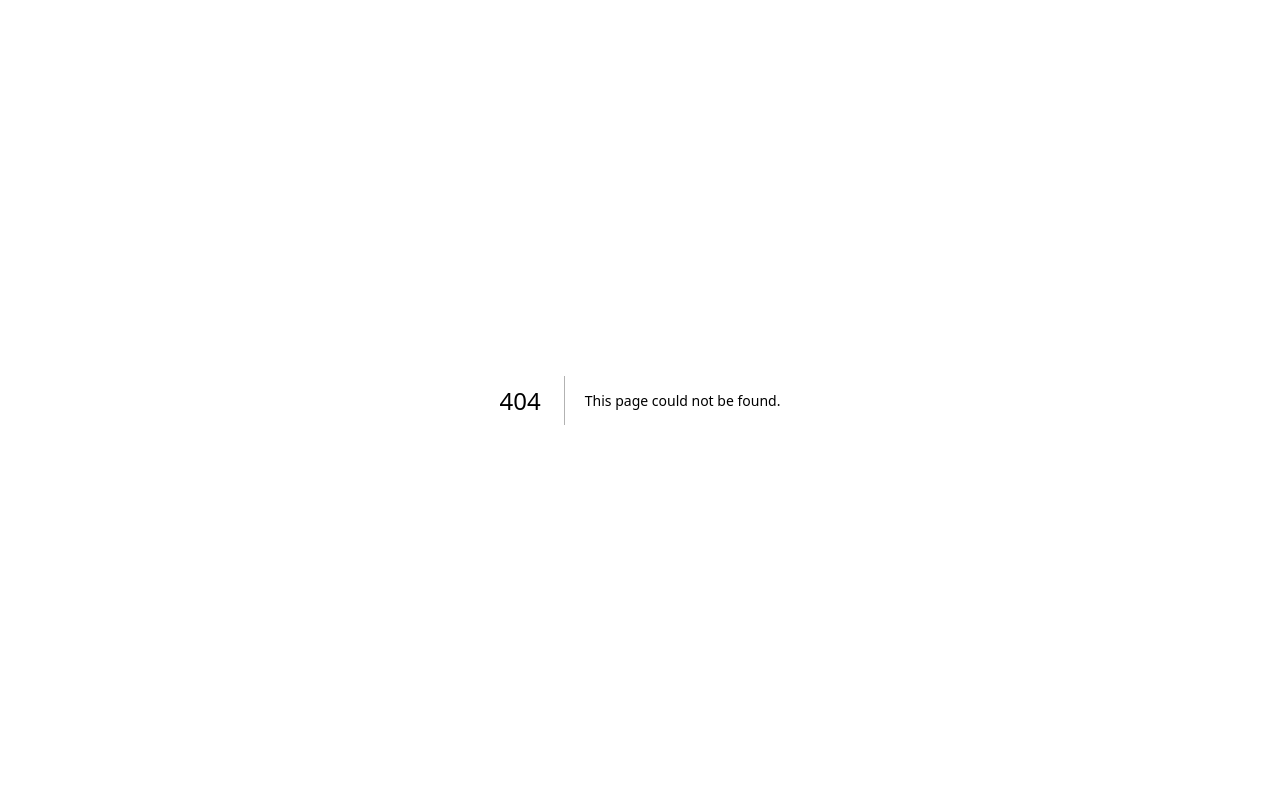
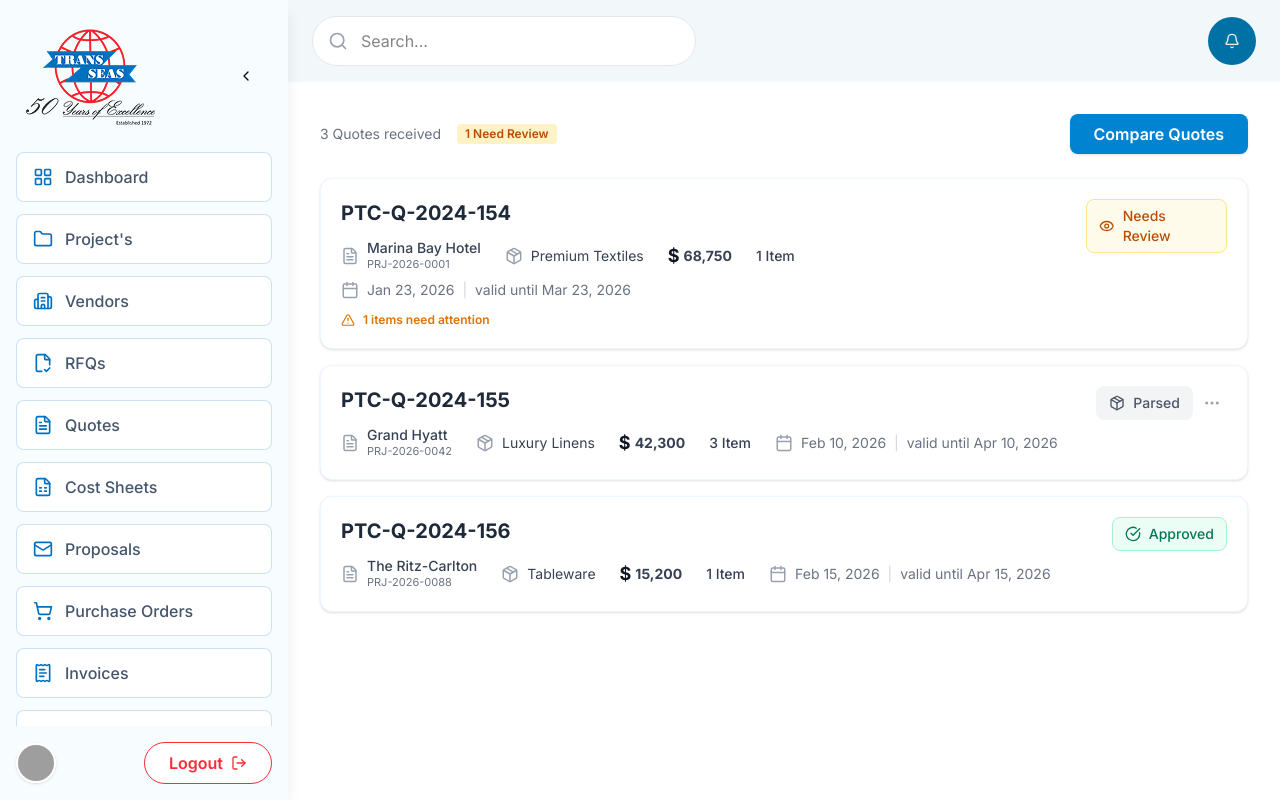
Before and after one commit to rakibulislamdev/trans-seas, a Next.js app: page /dashboard/projects/1/Quote in a window 1280 px wide. Before the commit this address had no page. Built offline with nearby package versions, Linux system fonts and the light colour scheme; grey boxes are pictures that could not be loaded.

Commit message:
Add: QuotePage

```diff
--- /dev/null
+++ b/app/(adminDashboardLayout)/dashboard/projects/[projectId]/Quote/_components/ProjectQuotesContainer.tsx
@@ -0,0 +1,58 @@
+import { QuoteHeader } from './QuoteHeader';
+import { QuoteCard, QuoteData } from './QuoteCard';
+
+const MOCK_DATA: QuoteData[] = [
+    {
+        id: "PTC-Q-2024-154",
+        hotelName: "Marina Bay Hotel",
+        projectCode: "PRJ-2026-0001",
+        category: "Premium Textiles",
+        currency: "$",
+        amount: "68,750",
+        itemCount: 1,
+        date: "Jan 23, 2026",
+        validUntil: "Mar 23, 2026",
+        status: "Needs Review",
+        attentionRequired: true,
+    },
+    {
+        id: "PTC-Q-2024-155",
+        hotelName: "Grand Hyatt",
+        projectCode: "PRJ-2026-0042",
+        category: "Luxury Linens",
+        currency: "$",
+        amount: "42,300",
+        itemCount: 3,
+        date: "Feb 10, 2026",
+        validUntil: "Apr 10, 2026",
+        status: "Parsed",
+    },
+    {
+        id: "PTC-Q-2024-156",
+        hotelName: "The Ritz-Carlton",
+        projectCode: "PRJ-2026-0088",
+        category: "Tableware",
+        currency: "$",
+        amount: "15,200",
+        itemCount: 1,
+        date: "Feb 15, 2026",
+        validUntil: "Apr 15, 2026",
+        status: "Approved",
+    }
+];
+
+export default function ProjectQuotesContainer() {
+    const reviewCount = MOCK_DATA.filter(q => q.status === 'Needs Review').length;
+
+    return (
+        <div className="min-h-screen">
+            <QuoteHeader totalQuotes={MOCK_DATA.length} reviewCount={reviewCount} />
+
+            <div className="space-y-4">
+                {MOCK_DATA.map((quote) => (
+                    <QuoteCard key={quote.id} quote={quote} />
+                ))}
+            </div>
+        </div>
+    );
+}
--- /dev/null
+++ b/app/(adminDashboardLayout)/dashboard/projects/[projectId]/Quote/_components/QuoteCard.tsx
@@ -0,0 +1,89 @@
+import {
+    FileText, Package, Calendar, AlertTriangle,
+    Eye, CheckCircle, MoreHorizontal, LucideIcon
+} from 'lucide-react';
+
+export type QuoteStatus = 'Needs Review' | 'Parsed' | 'Approved';
+
+export interface QuoteData {
+    id: string;
+    hotelName: string;
+    projectCode: string;
+    category: string;
+    amount: string;
+    currency: string;
+    itemCount: number;
+    date: string;
+    validUntil: string;
+    status: QuoteStatus;
+    attentionRequired?: boolean;
+}
+
+const statusConfig: Record<QuoteStatus, { icon: LucideIcon; className: string }> = {
+    'Needs Review': { icon: Eye, className: 'border-amber-200 bg-amber-50 text-amber-700' },
+    'Approved': { icon: CheckCircle, className: 'border-emerald-200 bg-emerald-50 text-emerald-700' },
+    'Parsed': { icon: Package, className: 'bg-gray-100 text-gray-600 border-transparent' },
+};
+
+export const QuoteCard: React.FC<{ quote: QuoteData }> = ({ quote }) => {
+    const { icon: StatusIcon, className: statusClass } = statusConfig[quote.status];
+
+    return (
+        <div className="bg-white border border-blue-50 rounded-xl p-5 shadow-sm hover:shadow-md transition-shadow">
+            <div className="flex justify-between items-start">
+                <div className="space-y-3">
+                    <h2 className="text-xl font-bold text-gray-800">{quote.id}</h2>
+
+                    {/* Info Grid */}
+                    <div className="flex flex-wrap items-center gap-x-6 gap-y-2 text-gray-500 text-sm">
+                        <div className="flex items-center gap-2">
+                            <FileText size={18} className="text-gray-400" />
+                            <div>
+                                <p className="font-medium text-gray-700 leading-tight">{quote.hotelName}</p>
+                                <p className="text-11">{quote.projectCode}</p>
+                            </div>
+                        </div>
+
+                        <div className="flex items-center gap-2">
+                            <Package size={18} className="text-gray-400" />
+                            <span className="text-gray-700">{quote.category}</span>
+                        </div>
+
+                        <div className="flex items-center gap-1">
+                            <span className="text-lg font-bold text-gray-900">{quote.currency}</span>
+                            <span className="font-bold text-gray-700">{quote.amount}</span>
+                        </div>
+
+                        <div className="text-gray-700 font-medium">{quote.itemCount} Item</div>
+
+                        <div className="flex items-center gap-2">
+                            <Calendar size={18} className="text-gray-400" />
+                            <span>{quote.date} <span className="mx-1 text-gray-300">|</span> valid until {quote.validUntil}</span>
+                        </div>
+                    </div>
+
+                    {/* Attention Message */}
+                    {quote.attentionRequired && (
+                        <div className="flex items-center gap-2 text-amber-600 text-xs font-semibold mt-1">
+                            <AlertTriangle size={14} />
+                            <span>1 items need attention</span>
+                        </div>
+                    )}
+                </div>
+
+                {/* Dynamic Status Badge */}
+                <div className="flex items-center gap-1">
+                    <div className={`flex items-center gap-2 px-3 py-1.5 border rounded-lg ${statusClass}`}>
+                        <StatusIcon size={16} />
+                        <span className="text-sm font-medium">{quote.status}</span>
+                    </div>
+                    {quote.status === 'Parsed' && (
+                        <button className="p-1.5 hover:bg-gray-200 rounded-full transition-colors">
+                            <MoreHorizontal size={18} className="text-gray-400" />
+                        </button>
+                    )}
+                </div>
+            </div>
+        </div>
+    );
+};
--- /dev/null
+++ b/app/(adminDashboardLayout)/dashboard/projects/[projectId]/Quote/_components/QuoteHeader.tsx
@@ -0,0 +1,23 @@
+
+interface QuoteHeaderProps {
+    totalQuotes: number;
+    reviewCount: number;
+}
+
+export const QuoteHeader: React.FC<QuoteHeaderProps> = ({ totalQuotes, reviewCount }) => {
+    return (
+        <div className="flex justify-between items-center mb-6">
+            <div className="flex items-center gap-4">
+                <span className="text-gray-500 text-sm">{totalQuotes} Quotes received</span>
+                {reviewCount > 0 && (
+                    <span className="px-2 py-0.5 bg-amber-100 text-amber-700 text-xs font-semibold rounded">
+                        {reviewCount} Need Review
+                    </span>
+                )}
+            </div>
+            <button className="bg-sky-600 text-white px-6 py-2 rounded-lg font-semibold hover:bg-sky-700 transition-all active:scale-95 shadow-sm">
+                Compare Quotes
+            </button>
+        </div>
+    );
+};
--- /dev/null
+++ b/app/(adminDashboardLayout)/dashboard/projects/[projectId]/Quote/page.tsx
@@ -0,0 +1,5 @@
+import ProjectQuotesContainer from './_components/ProjectQuotesContainer'
+
+export default function page() {
+    return <ProjectQuotesContainer />
+}
--- a/app/(adminDashboardLayout)/dashboard/projects/[projectId]/page.tsx
+++ b/app/(adminDashboardLayout)/dashboard/projects/[projectId]/page.tsx
@@ -7,6 +7,7 @@ import { StatsCards } from '../_components/StatsCards';
 import { DocumentSection } from '../_components/DocumentSection';
 import { ExtractedItemsTable } from '../_components/ExtractedItemsTable';
 import { RFQItemSection } from './rfq/_components/RFQItemSection';
+import ProjectQuotesPage from './Quote/page';
 
 export default function ProjectDetailsPage({ params }: { params: Promise<{ projectId: string }> }) {
     const resolvedParams = use(params)
@@ -23,7 +24,7 @@ export default function ProjectDetailsPage({ params }: { params: Promise<{ proje
             case 'rfq':
                 return <RFQItemSection projectId={projectId} />
             case 'quotes':
-                return <div className="p-10 text-center text-gray-400 bg-white rounded-2xl border border-dashed border-gray-200">Quotes Management Section</div>;
+                return <ProjectQuotesPage />
             case 'proposals':
                 return <div className="p-10 text-center text-gray-400 bg-white rounded-2xl border border-dashed border-gray-200">Proposals Management Section</div>;
             default:
```
